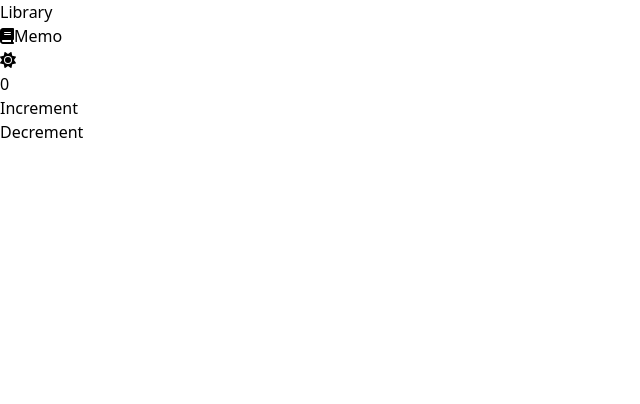
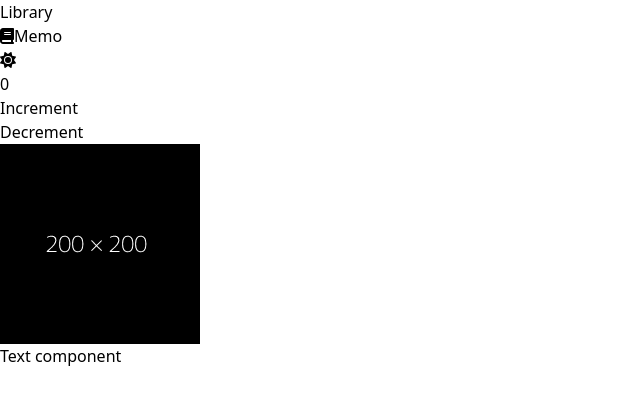
Before and after one commit to shintaro-uchiyama/web-app-sample, a React (Vite) app in the folder src/frontend/web/library/: page /tick in a window 1280 px wide. Shown: the top 404 px of the page, without its empty margins (0-640 px from the left). Built offline with nearby package versions, Linux system fonts and the light colour scheme.

Commit message:
add components

```diff
--- a/src/frontend/web/library/src/app/store.ts
+++ b/src/frontend/web/library/src/app/store.ts
@@ -1,5 +1,5 @@
 import { configureStore } from "@reduxjs/toolkit";
-import counterReducer from "../features/counter/counterSlice";
+import counterReducer from "~/features/counter/counterSlice";
 
 export const store = configureStore({
   reducer: {
--- /dev/null
+++ b/src/frontend/web/library/src/pages/tick/components/Image/index.tsx
@@ -0,0 +1,6 @@
+import dummy1 from "~/assets/dummy1.png";
+import { ImagePresentation } from "~/pages/tick/components/Image/presentation";
+
+export const Image = () => {
+  return <ImagePresentation src={dummy1} />;
+};
--- /dev/null
+++ b/src/frontend/web/library/src/pages/tick/components/Image/presentation.tsx
@@ -0,0 +1,13 @@
+import { useEffect } from "react";
+
+interface ImageProps {
+  src: string;
+}
+
+export const ImagePresentation = ({ src }: ImageProps) => {
+  useEffect(() => {
+    console.log("Image component use effect");
+  });
+
+  return <img src={src} />;
+};
--- /dev/null
+++ b/src/frontend/web/library/src/pages/tick/components/Text/index.tsx
@@ -0,0 +1,10 @@
+import { useEffect } from "react";
+import { TextPresentation } from "~/pages/tick/components/Text/presentation";
+
+export const Text = () => {
+  useEffect(() => {
+    console.log("Text component use effect");
+  });
+
+  return <TextPresentation text={"Text component"} />;
+};
--- /dev/null
+++ b/src/frontend/web/library/src/pages/tick/components/Text/presentation.tsx
@@ -0,0 +1,13 @@
+import { useEffect } from "react";
+
+interface TextPropr {
+  text: string;
+}
+
+export const TextPresentation = ({ text }: TextPropr) => {
+  useEffect(() => {
+    console.log("Text component use effect");
+  });
+
+  return <div>{text}</div>;
+};
--- /dev/null
+++ b/src/frontend/web/library/src/pages/tick/components/index.ts
@@ -0,0 +1,2 @@
+export * from "~/pages/tick/components/Image";
+export * from "~/pages/tick/components/Text";
--- /dev/null
+++ b/src/frontend/web/library/src/pages/tick/hooks/use-tick.ts
@@ -0,0 +1,12 @@
+import { useEffect } from "react";
+
+const intervalSecond = 5;
+const useTick = () => {
+  useEffect(() => {
+    setInterval(() => {
+      console.log("tick");
+    }, intervalSecond * 1000);
+  }, []);
+};
+
+export default useTick;
--- a/src/frontend/web/library/src/pages/tick/index.tsx
+++ b/src/frontend/web/library/src/pages/tick/index.tsx
@@ -1,14 +1,16 @@
 import { useDispatch, useSelector } from "react-redux";
+import type { RootState } from "~/app/store";
 import { decrement, increment } from "~/features/counter/counterSlice";
-import type { RootState } from "../../app/store";
+import { Image, Text } from "~/pages/tick/components";
+import useTick from "./hooks/use-tick";
 
 export function Tick() {
   const count = useSelector((state: RootState) => state.counter.value);
   const dispatch = useDispatch();
+  useTick();
 
   return (
-    <div>
-      <div>
+    <>
       <div>
         <span>{count}</span>
       </div>
@@ -28,8 +30,9 @@ export function Tick() {
           Decrement
         </button>
       </div>
-      </div>
-    </div>
+      <Image />
+      <Text />
+    </>
   );
 }
 
```
Also changed, not shown: src/frontend/web/library/src/pages/tick/components/Image/useImage.ts (added), src/frontend/web/library/src/pages/tick/components/Text/useText.ts (added). Lines whose indentation alone changed are shown as unchanged.
